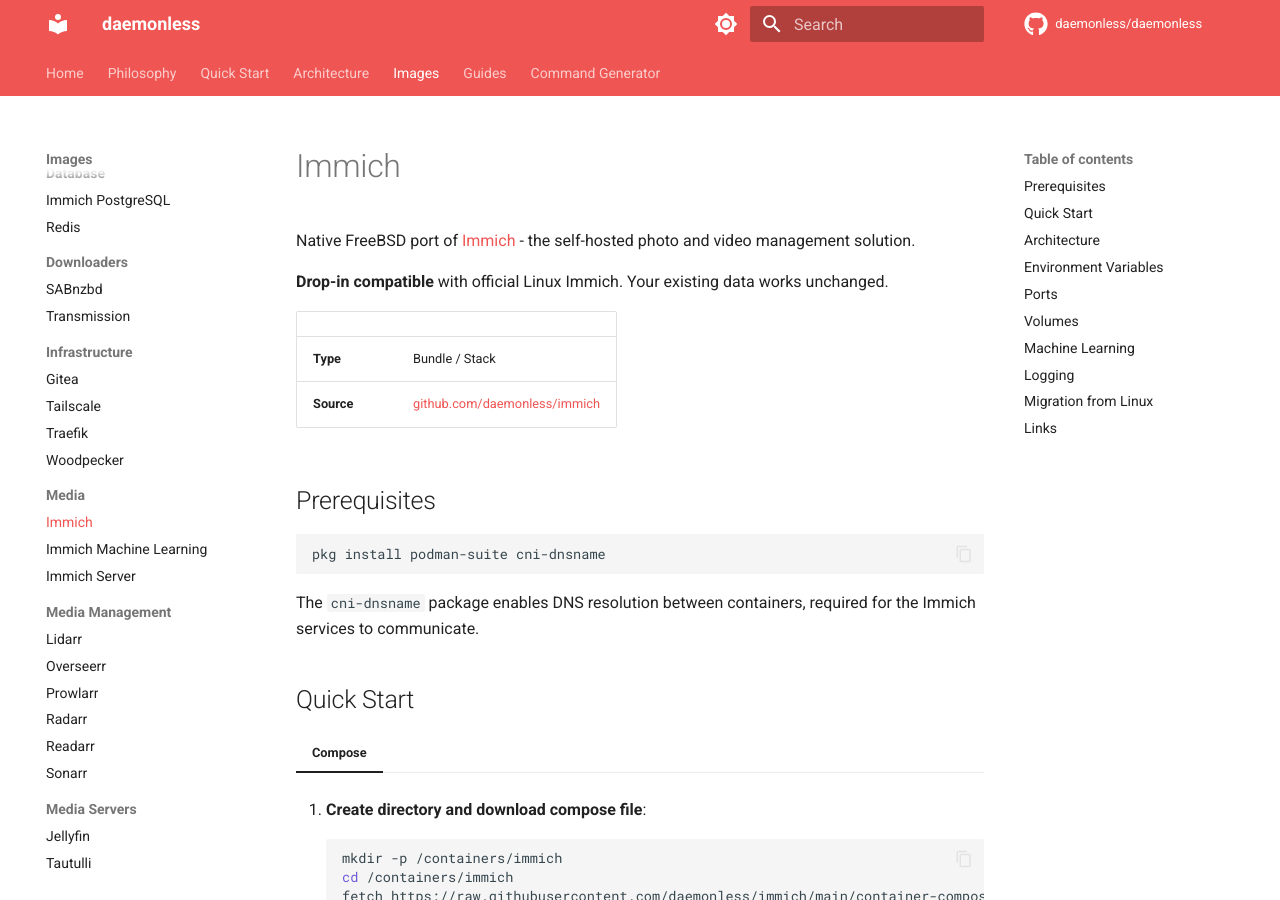
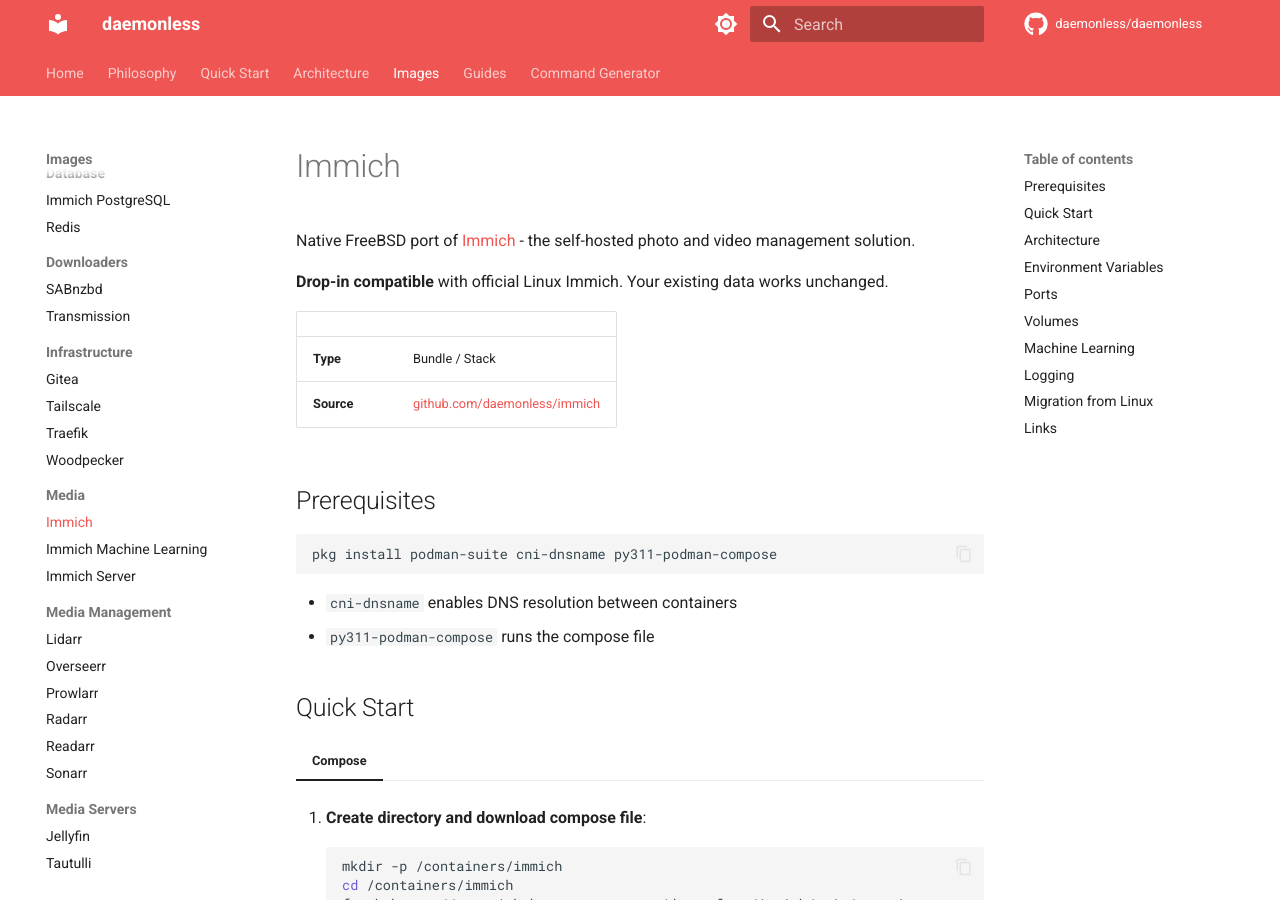
Before and after one commit to daemonless/daemonless-site-test, an MkDocs documentation site: the page built from docs/images/immich.md, in a window 1280 px wide and 900 px high. Built offline with MkDocs 1.6.1 and Material for MkDocs 9.7.7, drawn with Linux system fonts in a browser that asks for light colours; comment, search, counter and statistics services are not loaded; some of the changed text lies outside the part shown.

Commit message:
Add py311-podman-compose to prerequisites

````diff
--- a/docs/images/immich.md
+++ b/docs/images/immich.md
@@ -12,10 +12,11 @@
 ## Prerequisites
 
 ```bash
-pkg install podman-suite cni-dnsname
+pkg install podman-suite cni-dnsname py311-podman-compose
 ```
 
-The `cni-dnsname` package enables DNS resolution between containers, required for the Immich services to communicate.
+- `cni-dnsname` enables DNS resolution between containers
+- `py311-podman-compose` runs the compose file
 
 ## Quick Start
 
@@ -69,13 +70,12 @@
 
 The stack relies on the standard Immich `.env` file. Key variables include:
 
-| Variable | Description | Default |
+| Variable | Description | Example |
 |----------|-------------|---------|
-| `UPLOAD_LOCATION` | Path on host to store photos/videos | `./library` |
-| `DB_PASSWORD` | PostgreSQL password | `postgres` |
+| `UPLOAD_LOCATION` | **Absolute path** to store photos/videos | `/containers/immich/library` |
+| `DB_PASSWORD` | PostgreSQL password | `changeme` |
 | `DB_USERNAME` | PostgreSQL user | `postgres` |
 | `DB_DATABASE_NAME` | PostgreSQL database name | `immich` |
-| `IMMICH_MACHINE_LEARNING_URL` | URL to ML service | *Required if external* |
 
 ## Ports
 
````
